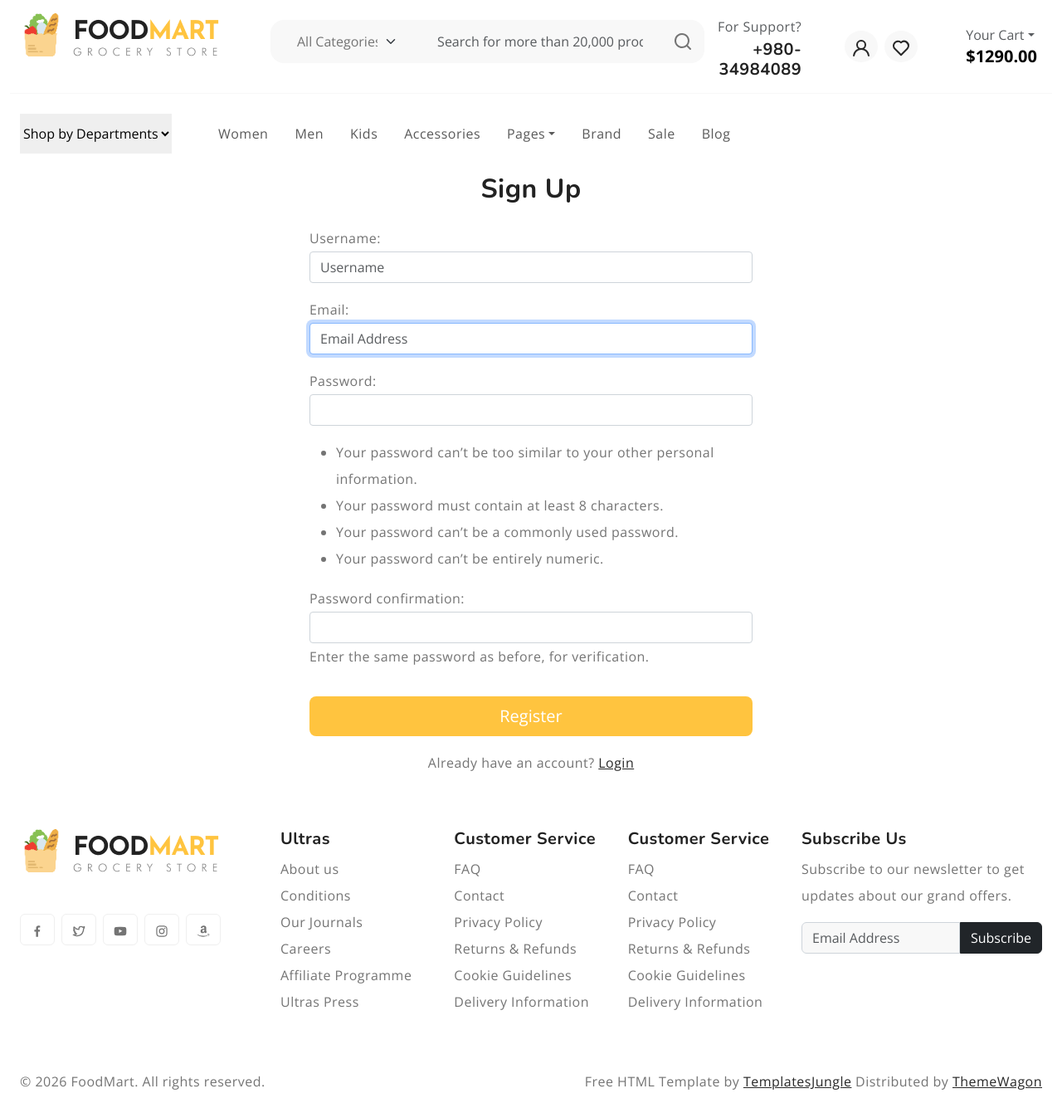
After one commit to eduardalidini/django-multivendor-ecommerce, a Django app: page /user/sign-up/ in a window 1280 px wide. The commit adds this page. Shown: the whole page at 83% size. Run offline with Django 5.2, Linux system fonts and the light colour scheme.

Commit message:
User Registration & Authentication using Django

```diff
--- a/ecomprj/urls.py
+++ b/ecomprj/urls.py
@@ -17,7 +17,15 @@ Including another URLconf
 from django.contrib import admin
 from django.urls import path, include
 
+from django.conf import settings
+from django.conf.urls.static import static
+
 urlpatterns = [
     path('admin/', admin.site.urls),
-    path('', include('core.urls')),
+    path("", include("core.urls")),
+    path("user/", include("userauths.urls")),
 ]
+
+if settings.DEBUG:
+    urlpatterns += static(settings.MEDIA_URL, document_root=settings.MEDIA_ROOT)
+    urlpatterns += static(settings.STATIC_URL, document_root=settings.STATIC_ROOT)
--- a/templates/partials/base.html
+++ b/templates/partials/base.html
@@ -482,7 +482,7 @@
         <div class="container-fluid">
             <div class="row">
                 <div class="col-md-6 copyright">
-                    <p>© 2023 FoodMart. All rights reserved.</p>
+                    <p>© 2026 FoodMart. All rights reserved.</p>
                 </div>
                 <div class="col-md-6 credit-link text-start text-md-end">
                     <p>Free HTML Template by <a href="https://templatesjungle.com/">TemplatesJungle</a> Distributed by
--- /dev/null
+++ b/templates/userauths/signup.html
@@ -0,0 +1,65 @@
+{% extends 'partials/base.html' %}
+{% load static %}
+
+{% block content %}
+
+<section class="padding-large">
+    <div class="container">
+        <div class="row">
+            <div class="col-lg-6 col-md-8 col-sm-10 mx-auto">
+
+                <h2 class="section-title text-center mb-4">Sign Up</h2>
+
+                {% if form.errors %}
+                <div class="alert alert-danger">
+                    <strong>Error:</strong>
+                    <ul>
+                        {% for field in form %}
+                        {% for error in field.errors %}
+                        <li>{{ error }}</li>
+                        {% endfor %}
+                        {% endfor %}
+                        {% for error in form.non_field_errors %}
+                        <li>{{ error }}</li>
+                        {% endfor %}
+                    </ul>
+                </div>
+                {% endif %}
+
+                <form action="" method="POST">
+                    {% csrf_token %}
+
+                    {{ form.as_p }}
+
+                    <button type="submit" class="btn btn-primary btn-lg w-100 mt-3">Register</button>
+                </form>
+
+                <p class="text-center mt-3">
+                    Already have an account? <a href="#">Login</a>
+                </p>
+
+            </div>
+        </div>
+    </div>
+</section>
+
+<style>
+    /* This targets the input fields generated by Django's {{ field }} */
+    form input[type="text"],
+    form input[type="password"],
+    form input[type="email"] {
+        display: block;
+        width: 100%;
+        padding: 0.375rem 0.75rem;
+        font-size: 1rem;
+        font-weight: 400;
+        line-height: 1.5;
+        color: #212529;
+        background-color: #fff;
+        background-clip: padding-box;
+        border: 1px solid #ced4da;
+        border-radius: 0.25rem;
+    }
+</style>
+
+{% endblock content %}
--- /dev/null
+++ b/userauths/forms.py
@@ -0,0 +1,15 @@
+from django import forms
+from django.contrib.auth.forms import UserCreationForm
+from userauths.models import User
+
+class UserRegisterForm(UserCreationForm):
+    class Meta:
+        model = User
+        fields = ['username', 'email']
+
+        # Placeholders
+        widgets = {
+            'username': forms.TextInput(attrs={'placeholder': 'Username', 'class': 'form-control'}),
+            'email': forms.EmailInput(attrs={'placeholder': 'Email Address', 'class': 'form-control'}),
+
+        }
--- /dev/null
+++ b/userauths/urls.py
@@ -0,0 +1,7 @@
+from django.urls import path
+from userauths import views
+
+app_name = "userauths"
+urlpatterns = [
+    path("sign-up/", views.register_view, name="sign-up"),
+]
--- a/userauths/views.py
+++ b/userauths/views.py
@@ -1,3 +1,29 @@
-from django.shortcuts import render
+from django.shortcuts import render, redirect
+from userauths.forms import UserRegisterForm
+from django.contrib.auth import login, authenticate # [04:40]
+from django.contrib import messages # [05:40]
 
-# Create your views here.
+def register_view(request):
+    if request.method == "POST":
+        form = UserRegisterForm(request.POST)
+        if form.is_valid():
+            new_user = form.save() #Saves the user
+
+            #Get data for messages and login
+            username = form.cleaned_data.get('username')
+            messages.success(request, f"Account created for {username}!")
+
+            # Auto-Login Logic
+            # Note: We don't need to manually authenticate here because we just created the user object.
+            # We can just log them in directly with the backend.
+            login(request, new_user)
+
+            return redirect('core:index') # Redirect to homepage
+
+    else:
+        form = UserRegisterForm()
+
+    context = {
+        'form': form
+    }
+    return render(request, 'userauths/signup.html', context)
```
Also changed, not shown: db.sqlite3.
